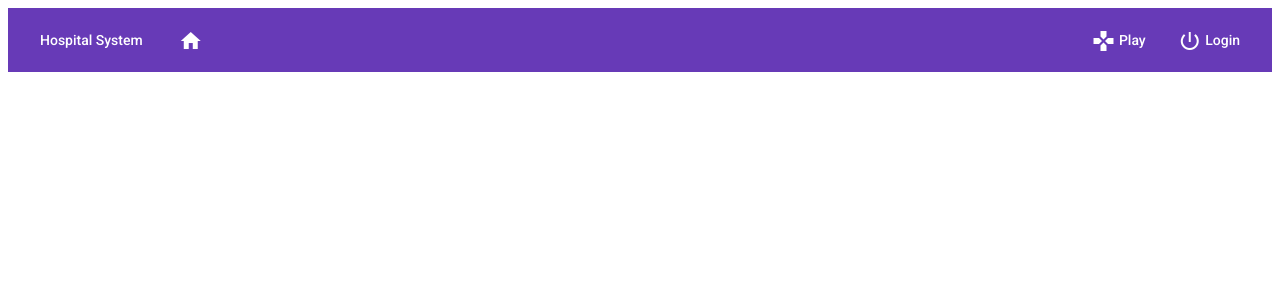
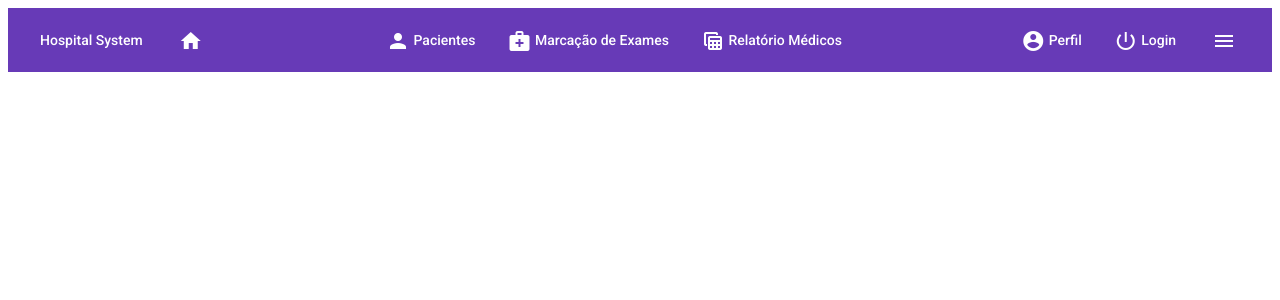
Before and after one commit to matheusaragaofs/hospital_system, an Angular app: page / in a window 1280 px wide. Shown: the top 300 px of the page. Built offline with nearby package versions, Linux system fonts and the light colour scheme.

Commit message:
Finish the navbar

```diff
--- a/src/app/app.component.html
+++ b/src/app/app.component.html
@@ -3,12 +3,27 @@
         <button mat-button routerLink="/">{{ title }}</button>
         <button mat-button routerLink="/"><mat-icon>home</mat-icon></button>
     </span>
-    <div fxLayout="row" fxShow="false" fxShow.gt-sm>
-        <button mat-button routerLink="/game">
-            <mat-icon>gamepad</mat-icon>
-            Play
+    <span>
+        <button mat-button routerLink="/patients">
+            <mat-icon>person</mat-icon>
+            Pacientes
         </button>
-        <button mat-button routerLink="login" *ngIf="!isAuthenticated">
+        <button mat-button routerLink="/booking">
+            <mat-icon>medical_services</mat-icon>
+            Marcação de Exames
+        </button>
+        <button mat-button routerLink="/reports">
+            <mat-icon>table_view</mat-icon>
+            Relatório Médicos
+        </button>
+    </span>
+
+    <span>
+        <button mat-button routerLink="/profile">
+            <mat-icon>account_circle</mat-icon>
+            Perfil
+        </button>
+        <button mat-button routerLink="/login" *ngIf="!isAuthenticated">
             <mat-icon>power_settings_new</mat-icon>
             Login
         </button>
@@ -16,9 +31,35 @@
             <mat-icon>exit_to_app</mat-icon>
             Logout
         </button>
-    </div>
+        <button mat-button [matMenuTriggerFor]="menu">
+            <mat-icon>menu</mat-icon>
+        </button>
+    </span>
+</mat-toolbar>
 
-    <button mat-button [mat-menu-trigger-for]="menu" fxHide="false" fxHide.gt-sm>
-        <mat-icon>Menu</mat-icon>
+<mat-menu x-position="before" #menu="matMenu">
+    <button mat-menu-item routerLink="/">
+      <mat-icon>home</mat-icon>
+      Home
     </button>
-</mat-toolbar>
+    <button mat-menu-item routerLink="/patients">
+        <mat-icon>person</mat-icon>
+        Pacientes
+    </button>
+    <button mat-menu-item routerLink="/booking">
+        <mat-icon>medical_services</mat-icon>
+        Marcação de Exames
+    </button>
+    <button mat-menu-item routerLink="/reports">
+        <mat-icon>table_view</mat-icon>
+        Relatório Médicos
+    </button>
+    <button mat-menu-item routerLink="/login" *ngIf="!isAuthenticated">
+      <mat-icon>power_settings_new</mat-icon>
+      Login
+    </button>
+    <button mat-menu-item *ngIf="isAuthenticated" (click)="logout()">
+      <mat-icon>exit_to_app</mat-icon>
+      Logout
+    </button>
+</mat-menu>
```
